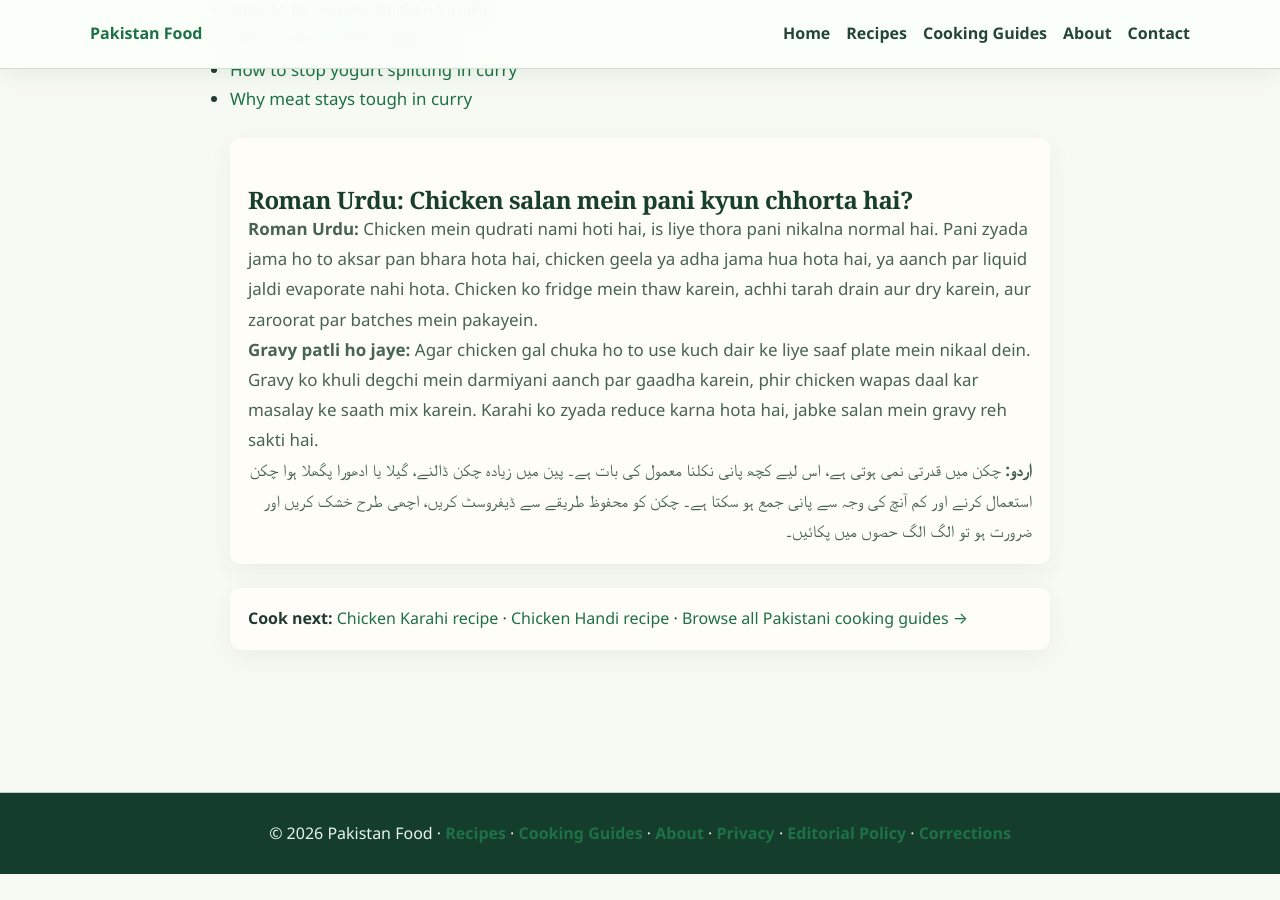
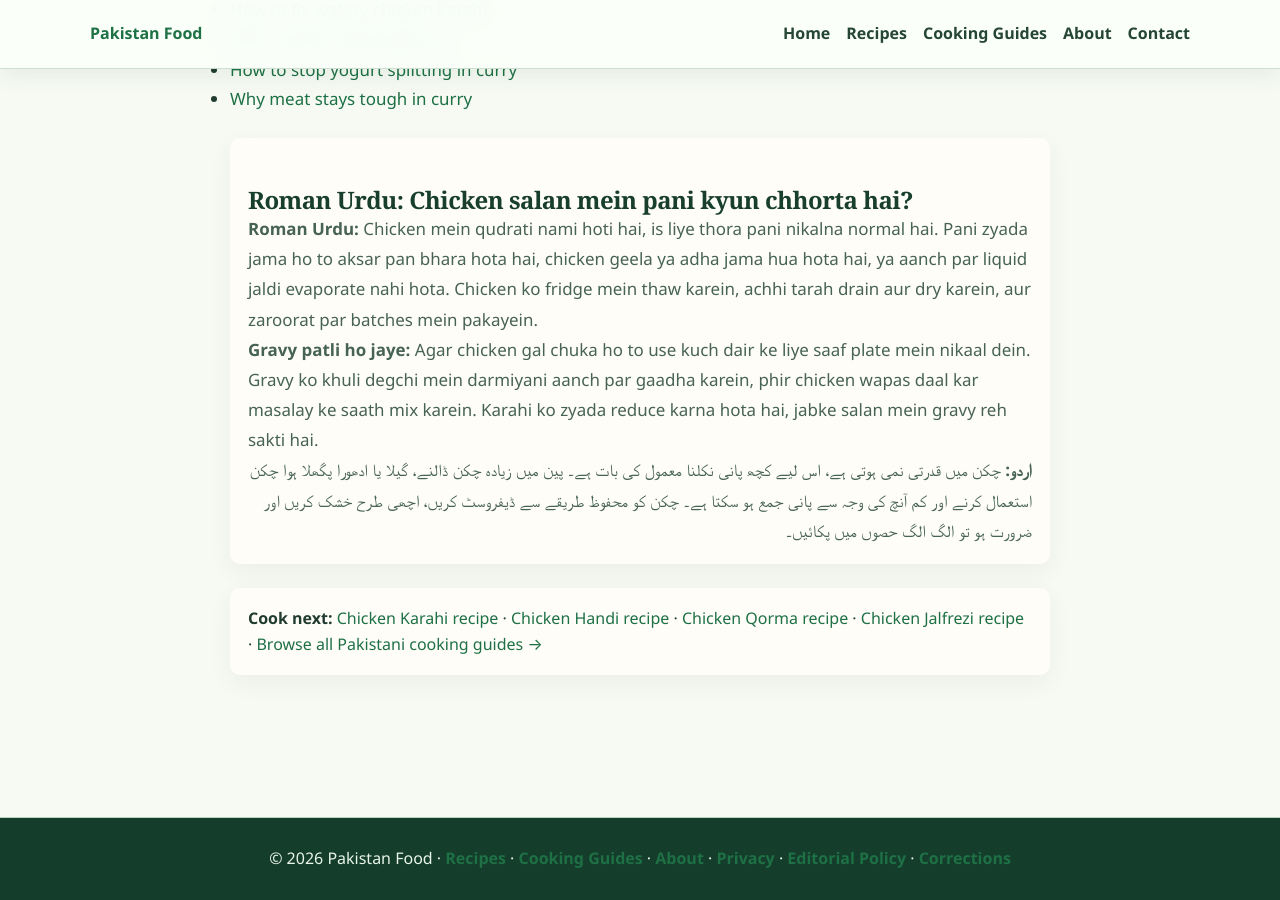
Before and after one commit to manazarali01-hub/pakistan-food, a Jekyll site: the page guides/why-chicken-releases-water-in-curry.html, which Jekyll copies as it is, in a window 1280 px wide and 900 px high, scrolled down 2196 px. Built offline with Jekyll 4.4.1, drawn with Linux system fonts in a browser that asks for light colours; before the commit the page ends 3070 px from its top, so only the background shows below that.

Commit message:
Connect chicken water guide to more relevant recipes

```diff
--- a/guides/why-chicken-releases-water-in-curry.html
+++ b/guides/why-chicken-releases-water-in-curry.html
@@ -107,7 +107,7 @@
     <p><strong>Gravy patli ho jaye:</strong> Agar chicken gal chuka ho to use kuch dair ke liye saaf plate mein nikaal dein. Gravy ko khuli degchi mein darmiyani aanch par gaadha karein, phir chicken wapas daal kar masalay ke saath mix karein. Karahi ko zyada reduce karna hota hai, jabke salan mein gravy reh sakti hai.</p>
     <p lang="ur"><strong>اردو:</strong> چکن میں قدرتی نمی ہوتی ہے، اس لیے کچھ پانی نکلنا معمول کی بات ہے۔ پین میں زیادہ چکن ڈالنے، گیلا یا ادھورا پگھلا ہوا چکن استعمال کرنے اور کم آنچ کی وجہ سے پانی جمع ہو سکتا ہے۔ چکن کو محفوظ طریقے سے ڈیفروسٹ کریں، اچھی طرح خشک کریں اور ضرورت ہو تو الگ الگ حصوں میں پکائیں۔</p>
   </section>
-  <div class="guide-cta"><strong>Cook next:</strong> <a href="../recipes/chicken-karahi.html">Chicken Karahi recipe</a> · <a href="../recipes/chicken-handi.html">Chicken Handi recipe</a> · <a href="./">Browse all Pakistani cooking guides →</a></div>
+  <div class="guide-cta"><strong>Cook next:</strong> <a href="../recipes/chicken-karahi.html">Chicken Karahi recipe</a> · <a href="../recipes/chicken-handi.html">Chicken Handi recipe</a> · <a href="../recipes/chicken-qorma.html">Chicken Qorma recipe</a> · <a href="../recipes/chicken-jalfrezi.html">Chicken Jalfrezi recipe</a> · <a href="./">Browse all Pakistani cooking guides →</a></div>
 </main>
 <footer class="guide-site-footer"><p>© 2026 Pakistan Food · <a href="../recipes/">Recipes</a> · <a href="./">Cooking Guides</a> · <a href="../about.html">About</a> · <a href="../privacy-policy.html">Privacy</a> · <a href="../editorial-policy.html">Editorial Policy</a> · <a href="../contact.html">Corrections</a></p></footer>
 </body>
```
